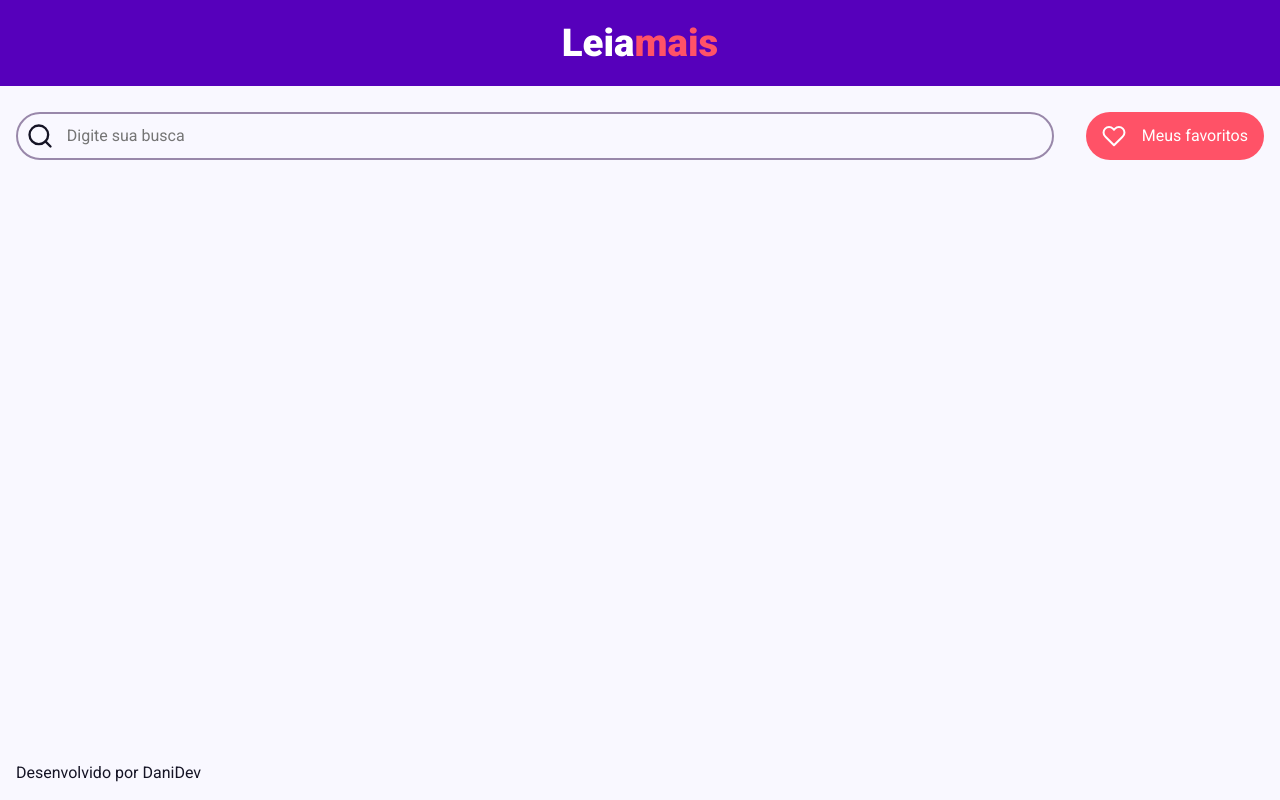
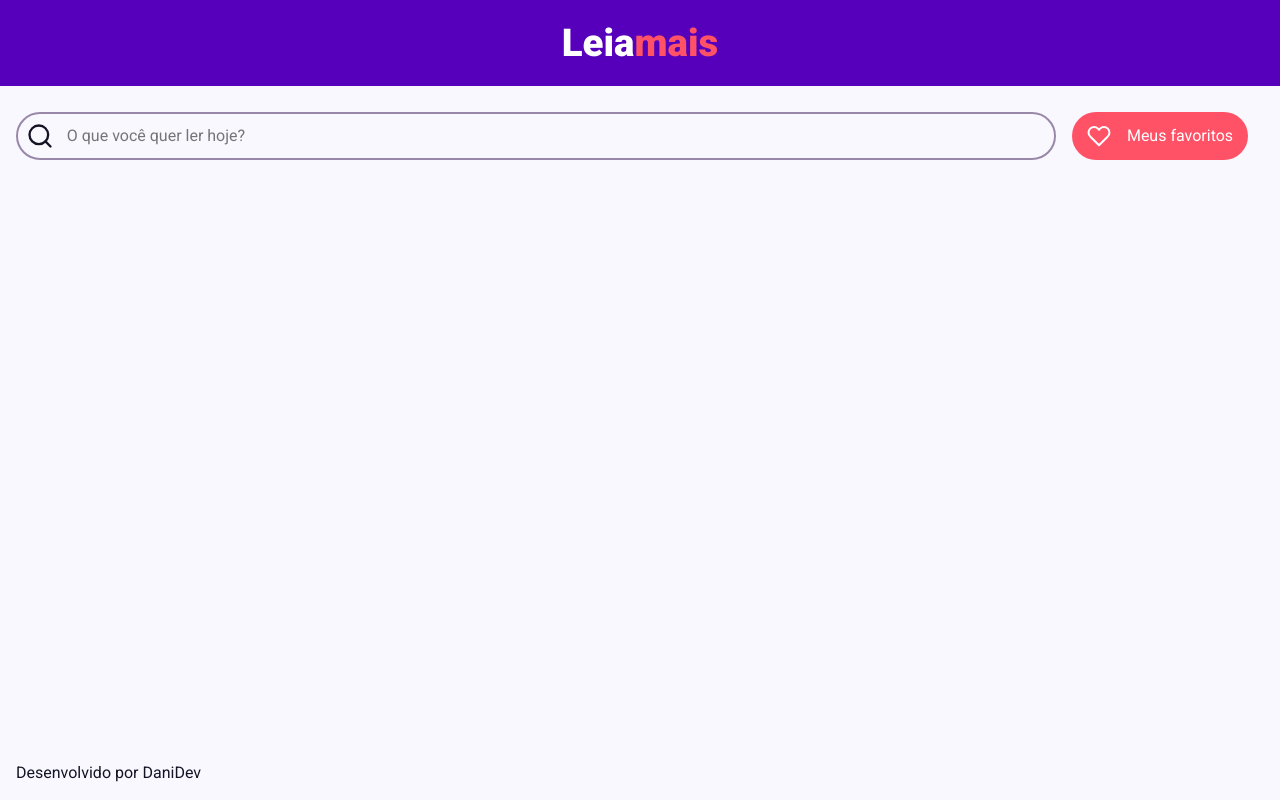
Before and after one commit to daniel-hortencio/ApiGoogleBooks, a Next.js app: page / in a window 1280 px wide. Built offline with nearby package versions, Linux system fonts and the light colour scheme.

Commit message:
Criando contexto pra manter resultados da busca

```diff
--- a/src/components/ButtonMyFavorites/styles.ts
+++ b/src/components/ButtonMyFavorites/styles.ts
@@ -7,26 +7,21 @@ export const ButtonMyFavorites = styled.a`
   align-items: center;
   justify-content: center;
   height: 3rem;
-  width: 3rem;
+  width: 11rem;
   border-radius: 1.5rem;
   padding: 0.5rem;
-  margin-left: 1rem;
+  margin: 0 0 1rem 0;
 
-  @media(min-width: 520px) {
-    width: initial;
-    padding: 0.5rem 1rem;
+  @media(min-width: ${props => props.theme.breakpoints.tablet}){
+    margin: 0 1rem 0 0;
   }
 
-  @media(min-width: ${props => props.theme.breakpoints.mobileLandscape}) {
-    margin-left: 2rem;
+  @media(min-width: ${props => props.theme.breakpoints.tablet}) {
+    margin-left: 1rem;
   }
 
   span {
-    display: none;
     color: #fff;
-    @media(min-width: ${props => props.theme.breakpoints.mobileLandscape}) {
-      display: initial;
-    }
   }
 
   :hover {
@@ -35,10 +30,7 @@ export const ButtonMyFavorites = styled.a`
 
   svg {
     stroke: #fff;
-
-    @media(min-width: ${props => props.theme.breakpoints.mobileLandscape}) {
       margin-right: 1rem;
-    }
   }
 
 `
--- a/src/components/SearchBar/index.tsx
+++ b/src/components/SearchBar/index.tsx
@@ -19,22 +19,21 @@ const SearchBar = ({
 }: ISearchBar) => {
   return (
     <S.Row>
+      <ButtonMyFavorites />
       <S.SearchBar>
         <form onSubmit={onSubmit}>
-          <button type="submit" disabled={value === ""}>
+          <button type="submit">
             <IconSearch size={28} />
           </button>
           <input
             type="text"
-            placeholder="Digite sua busca"
+            placeholder="O que você quer ler hoje?"
             value={value}
             onChange={(e) => handleChange(e.target.value)}
           />
           <div>{isLoading && <Spinner />}</div>
         </form>
       </S.SearchBar>
-
-      <ButtonMyFavorites />
     </S.Row>
   );
 };
--- a/src/components/SearchBar/styles.ts
+++ b/src/components/SearchBar/styles.ts
@@ -3,10 +3,20 @@ import styled from 'styled-components';
 export const Row = styled.div`
   display: flex;
   align-items: center;
+  flex-direction: column;
+
+  @media(min-width: ${props => props.theme.breakpoints.tablet}){
+    flex-direction: row-reverse;
+  }
 `
 
 export const SearchBar = styled.div`
   flex: auto;
+  width: 100%;
+
+  @media(min-width: ${props => props.theme.breakpoints.tablet}){
+    width: initial;
+  }
 
   form {
     border: solid 2px ${props => props.theme.colors.gray};
--- a/src/contexts/SearchKeyWords/index.tsx
+++ b/src/contexts/SearchKeyWords/index.tsx
@@ -23,7 +23,7 @@ export const useSearchKeyWords = () => {
   const context = useContext(SearchKeyWordsContext);
 
   if (!context)
-    throw new Error("useLanguage must be used within a GridOrListProvider");
+    throw new Error("useLanguage must be used within a SearchKeyWordsProvider");
 
   const { searchKeyWords, setSearchKeyWords } = context;
 
--- /dev/null
+++ b/src/contexts/SearchResults/index.tsx
@@ -0,0 +1,29 @@
+import React, { useState, useContext, createContext } from "react";
+
+interface ISearchResultsProvider {
+  results: any;
+  setResults: React.Dispatch<any>;
+}
+
+const SearchResultsContext = createContext({} as ISearchResultsProvider);
+
+export const SearchResultsProvider: React.FC = ({ children }) => {
+  const [results, setResults] = useState<any>();
+
+  return (
+    <SearchResultsContext.Provider value={{ results, setResults }}>
+      {children}
+    </SearchResultsContext.Provider>
+  );
+};
+
+export const useSearchResults = () => {
+  const context = useContext(SearchResultsContext);
+
+  if (!context)
+    throw new Error("useLanguage must be used within a SearchResultsProvider");
+
+  const { results, setResults } = context;
+
+  return { results, setResults };
+};
--- a/src/pages/_app.tsx
+++ b/src/pages/_app.tsx
@@ -4,18 +4,21 @@ import { ThemeProvider } from "styled-components";
 import theme from "styles/theme";
 import GlobalStyle from "styles/global";
 
-import { SearchKeyWordsProvider } from "../contexts/SearchKeyWords";
+import { SearchResultsProvider } from "contexts/SearchResults";
+import { SearchKeyWordsProvider } from "contexts/SearchKeyWords";
 
 import "../styles/fonts.css";
 
 function App({ Component, pageProps }: AppProps) {
   return (
+    <SearchResultsProvider>
       <SearchKeyWordsProvider>
         <ThemeProvider theme={theme}>
           <GlobalStyle />
           <Component {...pageProps} />
         </ThemeProvider>
       </SearchKeyWordsProvider>
+    </SearchResultsProvider>
   );
 }
 
--- a/src/pages/index.tsx
+++ b/src/pages/index.tsx
@@ -2,6 +2,7 @@ import Head from "next/head";
 import { useState } from "react";
 
 import { useSearchKeyWords } from "contexts/SearchKeyWords";
+import { useSearchResults } from "contexts/SearchResults";
 import { findBooks } from "services/ApiFunctions/Book";
 
 import WebsiteTemplate from "templates/Website";
@@ -11,7 +12,8 @@ import Card from "../components/Card";
 import Text from "components/Text";
 
 export default function Home() {
-  const [results, setResults] = useState<any>();
+  const { results, setResults } = useSearchResults();
+
   const [isLoading, setIsLoading] = useState<boolean>(false);
   const { searchKeyWords, setSearchKeyWords } = useSearchKeyWords();
   const [pagination, setPagination] = useState({
@@ -34,6 +36,9 @@ export default function Home() {
         .finally(() => setIsLoading(false));
 
       return;
+    } else {
+      setResults(null);
+      setIsLoading(false);
     }
   }
 
```
Lines whose indentation alone changed are shown as unchanged.
